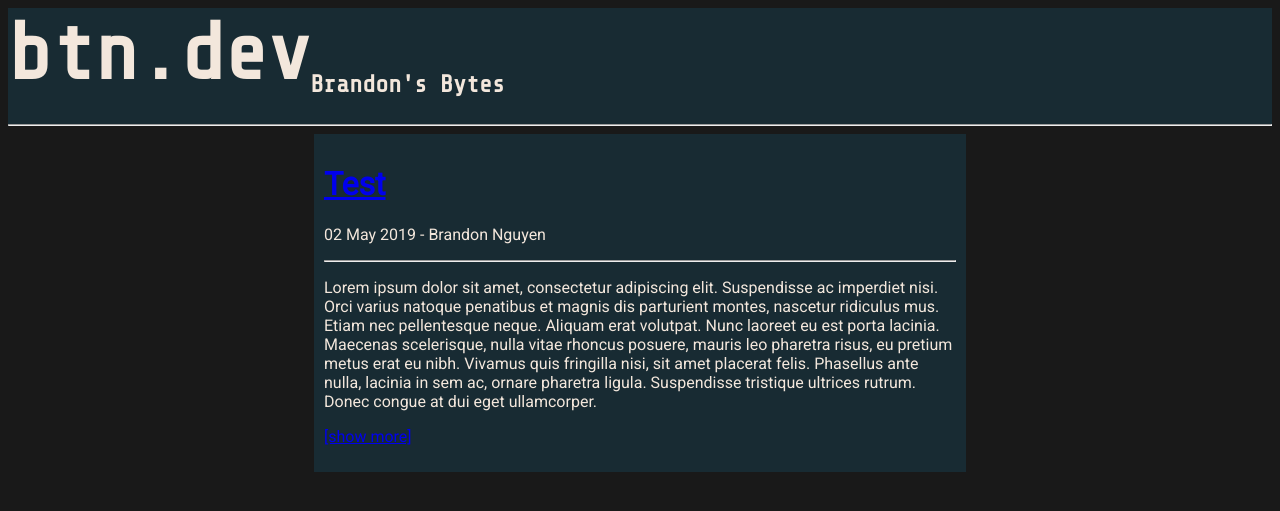
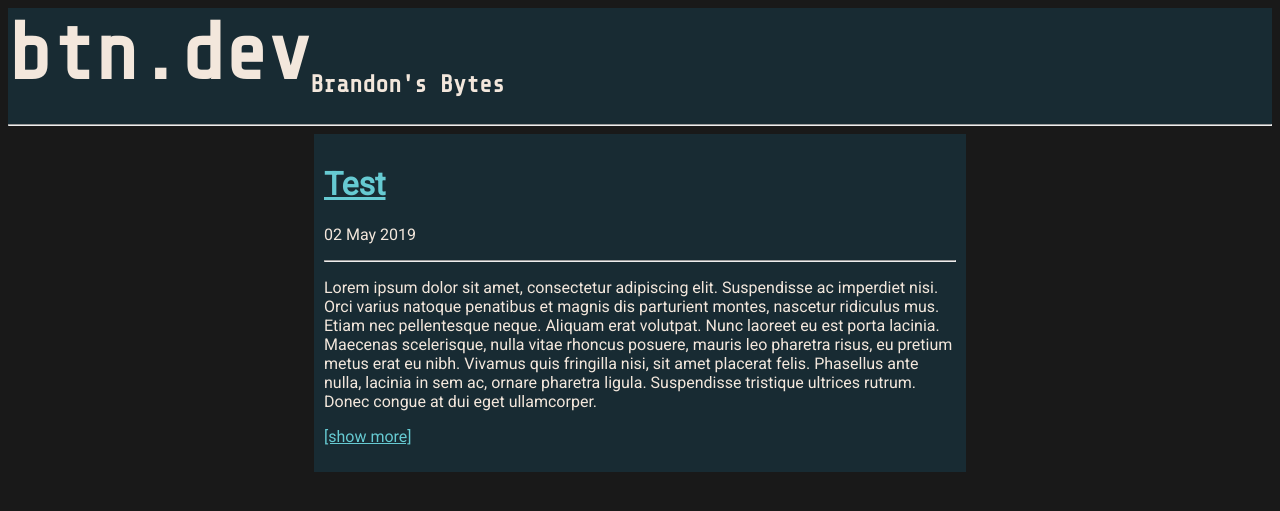
Before and after one commit to brandon-t-nguyen/brandon-t-nguyen.github.io, a Jekyll site: the page built from blog.html, in a window 1280 px wide. Shown: the top 511 px of the page. Built offline with Jekyll 4.4.1, drawn with Linux system fonts in a browser that asks for light colours.

Commit message:
Some post styling: hide name if author is Brandon Nguyen (me)

```diff
--- a/_layouts/post.html
+++ b/_layouts/post.html
@@ -3,7 +3,7 @@ layout: default
 ---
 <div class='post-box'>
 <h1>{{ page.title }}</h1>
-<p>{{ page.date | date_to_string }} - {{ page.author }}</p>
+<p>{{ page.date | date_to_string }}{% if page.author != "Brandon Nguyen" %} - {{ page.author }}{% endif %}</p>
 <hr>
 
 {{ content }}
--- a/_sass/main.scss
+++ b/_sass/main.scss
@@ -5,6 +5,11 @@ body {
     background-color: $color-back;
     color: $color-text;
 }
+
+a {
+    color: $color-accent;
+}
+
 
 nav {
     display: inline-block;
--- a/blog.html
+++ b/blog.html
@@ -6,7 +6,7 @@ permalink: /blog
 {% for post in site.posts %}
     <div class='post-box'>
         <h1><a href="{{ post.url }}">{{ post.title }}</a></h1>
-        <p>{{ post.date | date_to_string }} - {{ post.author }}</p>
+        <p>{{ post.date | date_to_string }}{% if post.author != "Brandon Nguyen" %} - {{ post.author }}{% endif %}</p>
         <hr>
         {{ post.excerpt }}
         <p><a href="{{ post.url }}">[show more]</a></p>
```
